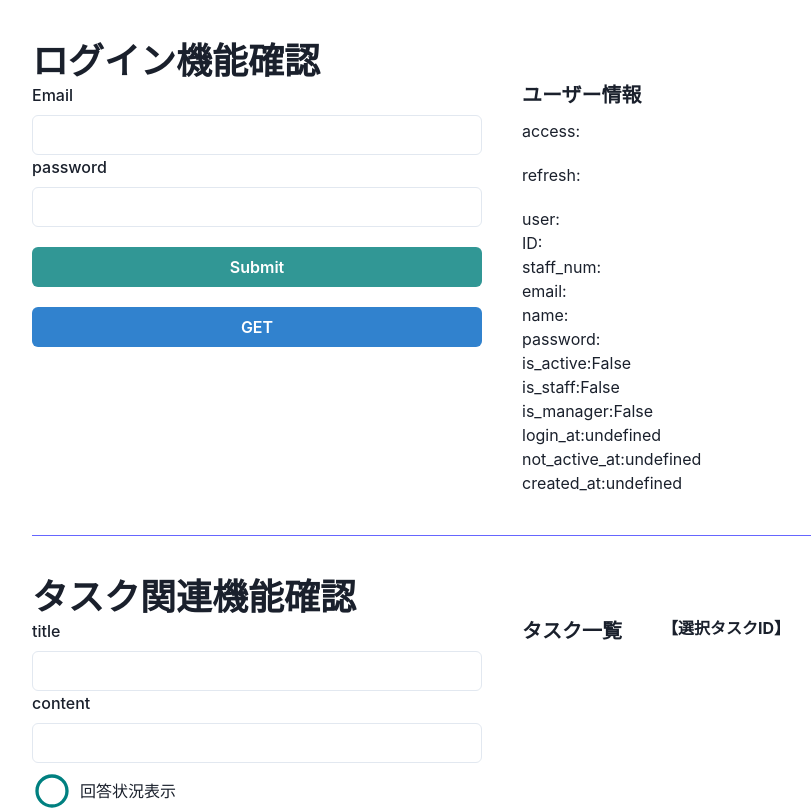
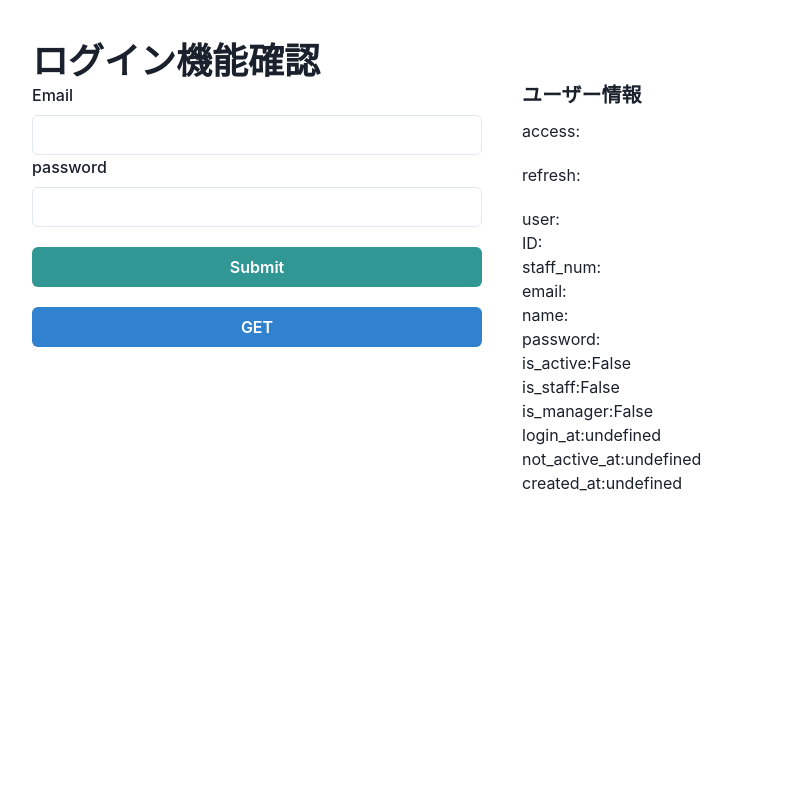
Before and after one commit to TakeAsaHaru/PochiRenConfirmApp, a Next.js app in the folder pochiren-confirm-app/: page /home in a window 1280 px wide. Shown: the top 810 px of the page, without its empty margins (8-819 px from the left). Built offline with nearby package versions, Linux system fonts and the light colour scheme.

Commit message:
ホーム画面にUserコンポーネント追加

```diff
--- a/pochiren-confirm-app/pages/home.tsx
+++ b/pochiren-confirm-app/pages/home.tsx
@@ -1,16 +1,19 @@
 import { Box, Divider, Heading } from "@chakra-ui/react";
 import { Login } from "./components/login";
 import { Task } from "./components/task";
+import { User } from "./components/user";
 
 export default function Home() {
   return (
     <Box w={1500} m={10}>
       <Heading>ログイン機能確認</Heading>
       <Login />
-      <Divider borderColor="blue" mb={10} />
+      {/* <Divider borderColor="blue" mb={10} />
       <Heading>タスク関連機能確認</Heading>
       <Task />
       <Divider borderColor="blue" mb={10} />
+      <Heading>ユーザー登録機能確認</Heading>
+      <User /> */}
     </Box>
   );
 }
```
